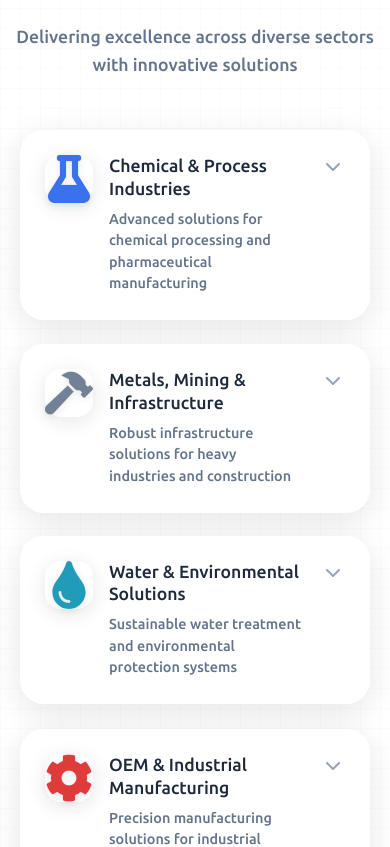
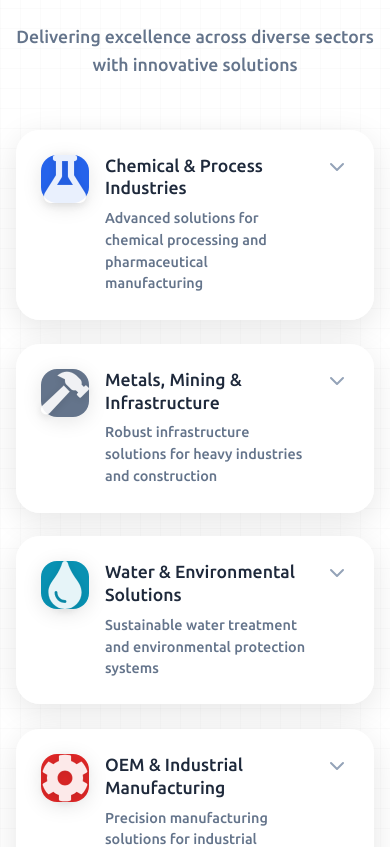
Before and after one commit to KAPIL9411/prashantpillp, a React (Vite) app: page / in a window 390 px wide. Shown: the part 3200-4047 px from the top of the page. Built offline with nearby package versions, Linux system fonts and the light colour scheme.

Commit message:
2 august saam baala last commit hai hui 2

```diff
--- a/src/styles/industries.css
+++ b/src/styles/industries.css
@@ -42,6 +42,7 @@
     -webkit-background-clip: text;
     -webkit-text-fill-color: transparent;
     background-clip: text;
+    color: #1e293b;
 }
 
 .industries-subtitle {
@@ -55,9 +56,10 @@
 
 .industries-grid {
     display: grid;
-    grid-template-columns: repeat(auto-fit, minmax(350px, 1fr));
+    grid-template-columns: repeat(auto-fit, minmax(min(350px, 100%), 1fr));
     gap: 2rem;
     justify-items: center;
+    width: 100%;
 }
 
 .industries-grid::after {
@@ -65,7 +67,7 @@
     grid-column: 1 / -1;
 }
 
-@supports (display: grid) {
+@supports not (display: grid) {
     .industries-grid {
         display: flex;
         flex-wrap: wrap;
@@ -92,6 +94,13 @@
     transition: all 0.3s cubic-bezier(0.4, 0, 0.2, 1);
     overflow: hidden;
     position: relative;
+    background: rgba(255, 255, 255, 0.95);
+}
+
+@supports (backdrop-filter: blur(12px)) {
+    .industry-card {
+        background: rgba(255, 255, 255, 0.85);
+    }
 }
 
 .industry-card::before {
@@ -101,7 +110,7 @@
     left: 0;
     right: 0;
     height: 4px;
-    background: linear-gradient(90deg, var(--accent-color, #3b82f6), var(--accent-color, #3b82f6)80);
+    background: linear-gradient(90deg, var(--accent-color, #3b82f6), var(--accent-color, #3b82f6));
     opacity: 0;
     transition: opacity 0.3s ease;
 }
@@ -126,33 +135,13 @@
 }
 
 .industry-icon {
-    color: #475569;
+    color: white !important;
     width: 48px !important;
     height: 48px !important;
     min-width: 48px;
     min-height: 48px;
     opacity: 0.9;
     transition: all 0.3s ease;
-}
-
-.industry-card[style*="--accent-color: #2563eb"] .industry-icon {
-    color: #2563eb;
-}
-
-.industry-card[style*="--accent-color: #64748b"] .industry-icon {
-    color: #64748b;
-}
-
-.industry-card[style*="--accent-color: #0891b2"] .industry-icon {
-    color: #0891b2;
-}
-
-.industry-card[style*="--accent-color: #dc2626"] .industry-icon {
-    color: #dc2626;
-}
-
-.industry-card[style*="--accent-color: #059669"] .industry-icon {
-    color: #059669;
 }
 
 .industry-card:hover .industry-icon {
@@ -174,7 +163,7 @@
     display: flex;
     align-items: center;
     justify-content: center;
-    background: linear-gradient(135deg, var(--accent-color, #3b82f6), var(--accent-color, #3b82f6)90);
+    background: linear-gradient(135deg, var(--accent-color, #3b82f6), var(--accent-color, #3b82f6));
     border-radius: 1rem;
     box-shadow: 0 4px 20px rgba(0, 0, 0, 0.1);
     flex-shrink: 0;
@@ -183,7 +172,7 @@
 .industry-icon {
     width: 2rem;
     height: 2rem;
-    color: white;
+    color: white !important;
     stroke-width: 2;
 }
 
@@ -312,6 +301,20 @@
         gap: 1.5rem;
     }
 
+    @supports not (display: grid) {
+        .industries-grid {
+            display: flex;
+            flex-direction: column;
+            align-items: center;
+        }
+
+        .industry-card {
+            width: 100%;
+            max-width: none;
+            min-width: auto;
+        }
+    }
+
     .industry-card-header {
         padding: 1.5rem;
         gap: 1rem;
```
